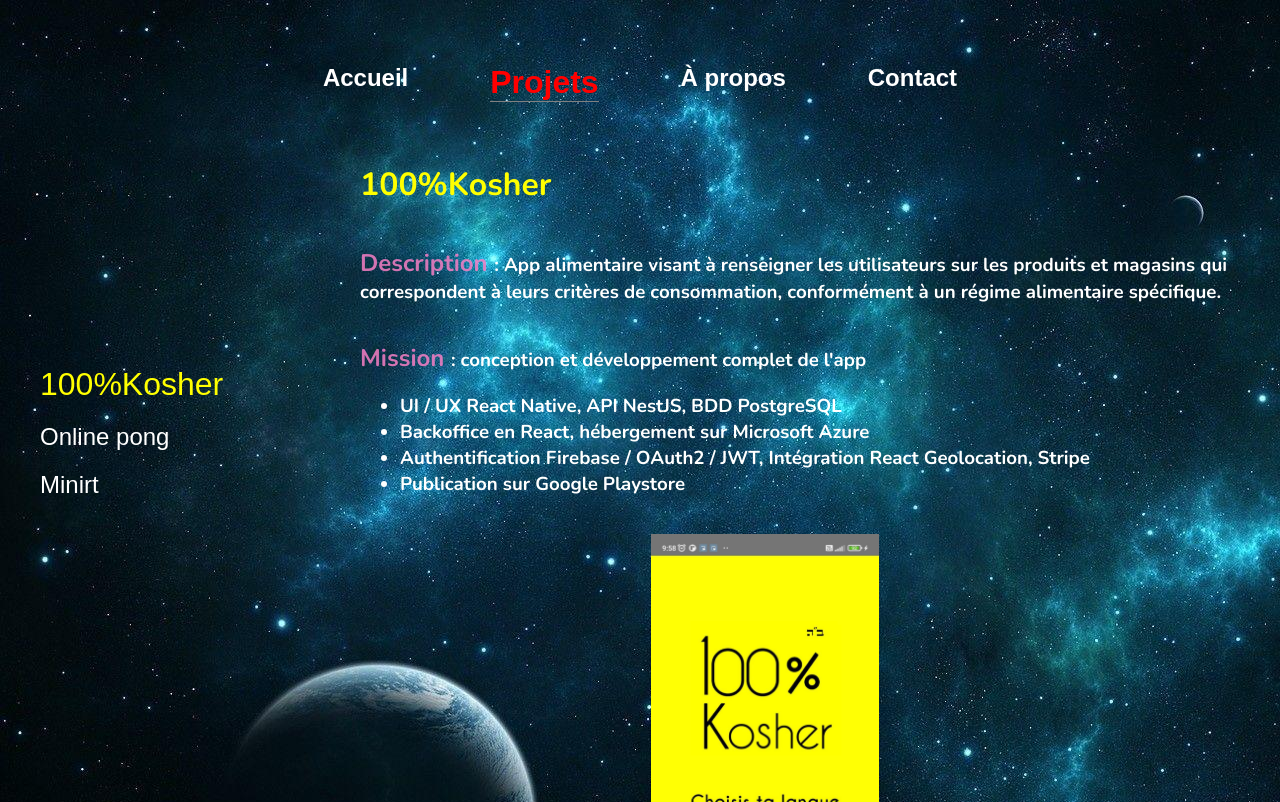
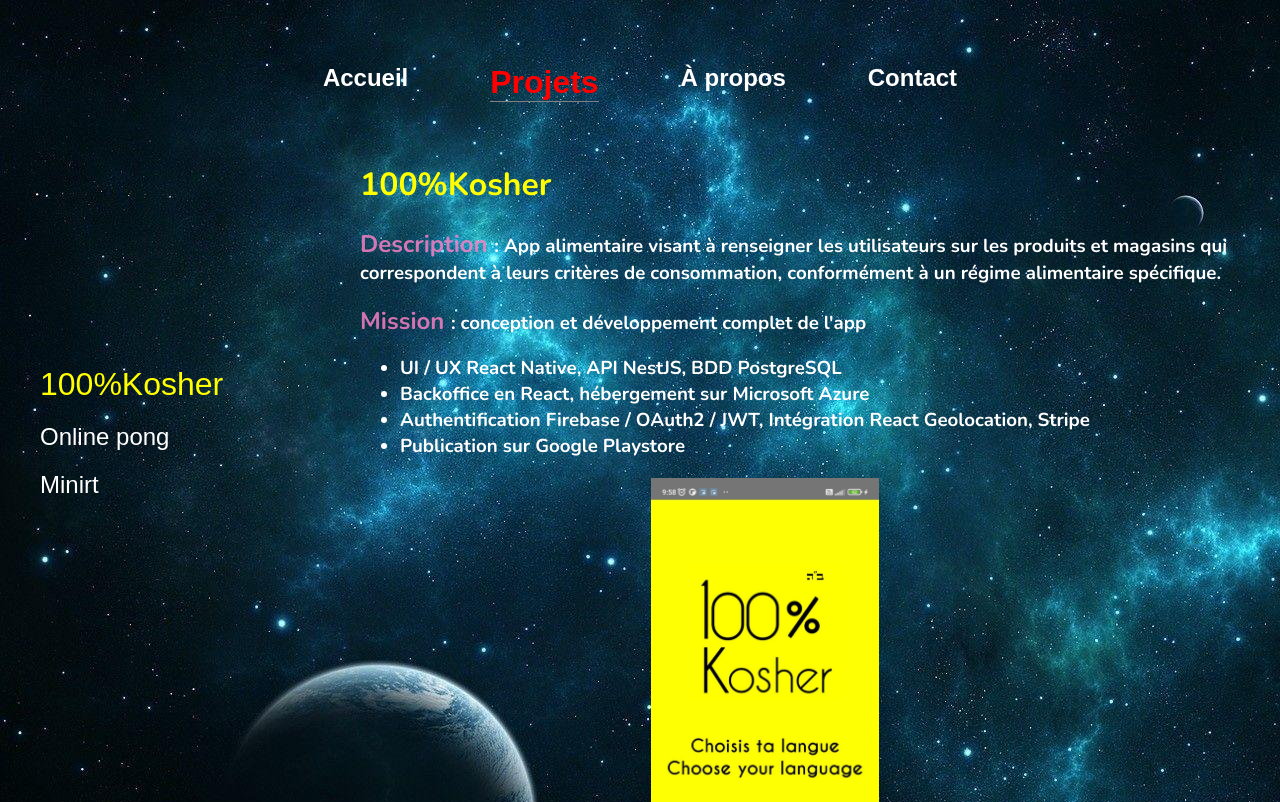
Before and after one commit to DenisChh/mysite, a Next.js app: page /projects in a window 1280 px wide. Built offline with nearby package versions, Linux system fonts and the light colour scheme; a web font is replaced by a local one.

Commit message:
animations projets ok

```diff
--- a/src/app/projects/kosherApp.tsx
+++ b/src/app/projects/kosherApp.tsx
@@ -34,7 +34,7 @@
     }
 
     return (
-        <>
+        <div className={styles.projectContainer}>
             <h1 id={styles.header}> 100%Kosher </h1>
             <h3>
                 <span className={styles.title}> Description </span> : App alimentaire visant à renseigner les utilisateurs sur les
@@ -113,7 +113,7 @@
                     height={400}
                 />*/}
             </div>
-        </>
+        </div>
     )
 }
 
--- a/src/app/projects/minirt.tsx
+++ b/src/app/projects/minirt.tsx
@@ -29,7 +29,7 @@
     }
 
     return (
-        <>
+        <div className={styles.projectContainer}>
             <h1 id={styles.header}> Minirt </h1>
             <h3>
                 <span className={styles.title}> Description </span> :
@@ -63,7 +63,7 @@
                     />
                 </div>
             </div>
-        </>
+        </div>
     )
 }
 
--- a/src/app/projects/onlinePong.tsx
+++ b/src/app/projects/onlinePong.tsx
@@ -37,7 +37,7 @@
     }
 
     return (
-        <>
+        <div className={styles.projectContainer}>
             <h1 id={styles.header}> Online Pong </h1>
             <h3>
                 <span className={styles.title}> Description </span> :
@@ -68,7 +68,7 @@
                     />
                 </div>
             </div>
-        </>
+        </div>
     )
 }
 
--- a/src/app/projects/projects.module.css
+++ b/src/app/projects/projects.module.css
@@ -24,13 +24,29 @@
 .projectDescription {
     display: flex;
     flex-direction: column;
-    width: 100%;
+    width: 80%;
     height: 100%;
     padding: 20px;
     margin-top: 10px;
     overflow-y: scroll;
     overflow-x: hidden;
     scrollbar-width: none;
+}
+
+.projectContainer {
+    animation-duration: 0.5s;
+    animation-name: slide-in;
+}
+
+@keyframes slide-in {
+    from {
+        translate: 150vw 0;
+        scale: 200% 1;
+    }
+    to {
+        translate: 0 0;
+        scale: 100% 1;
+    }
 }
 
 .projectDescription::-webkit-scrollbar {
```
